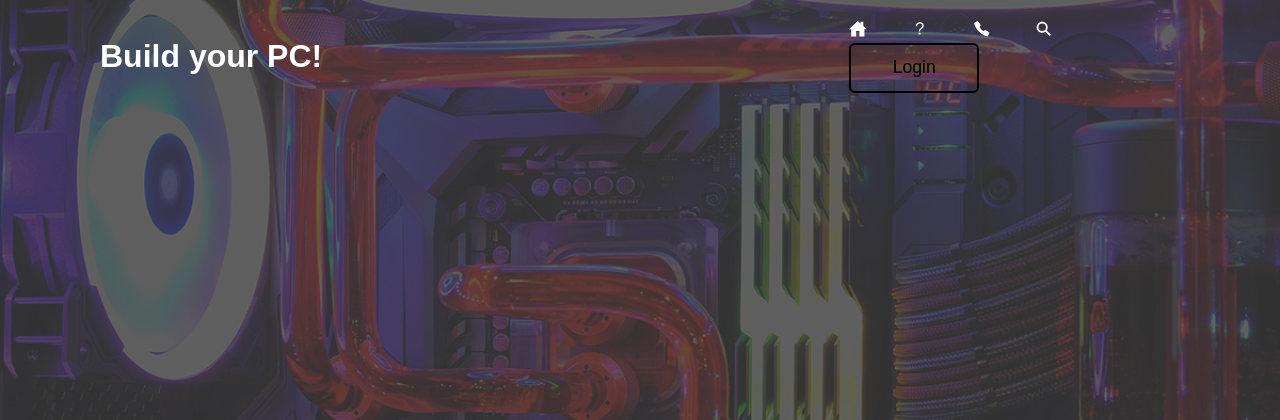
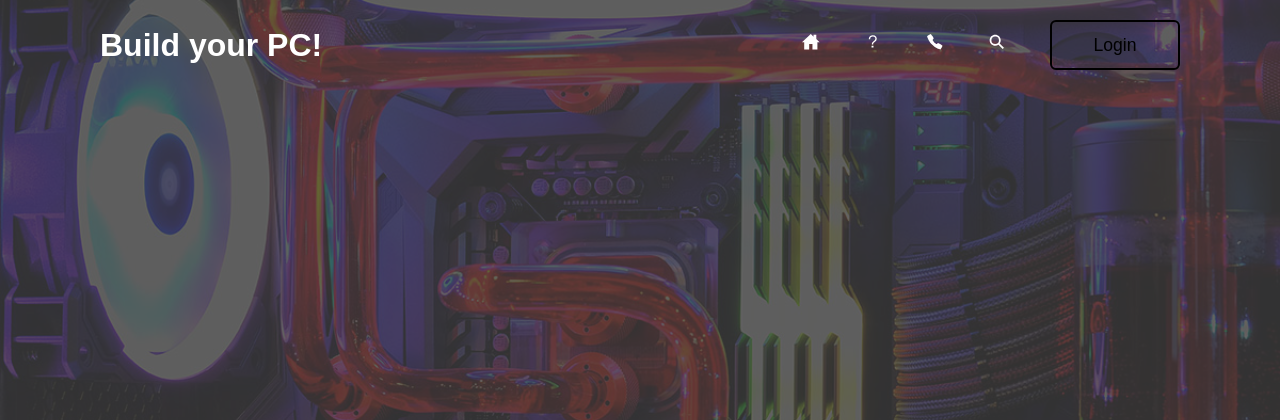
Before and after one commit to KubaPlayer1/inzynieria-oprogramowania, a PHP site: page / in a window 1280 px wide. Shown: the top 420 px of the page. Run offline with PHP 8.4, Linux system fonts and the light colour scheme.

Commit message:
Update style.css

```diff
--- a/STYLES/style.css
+++ b/STYLES/style.css
@@ -51,7 +51,9 @@ header .icon {
   font-size: 2em;
   user-select: none;
 }
-
+.navigation {
+  white-space: nowrap;
+}
 .navigation a {
   position: relative;
   color: rgb(255, 254, 254);
```
